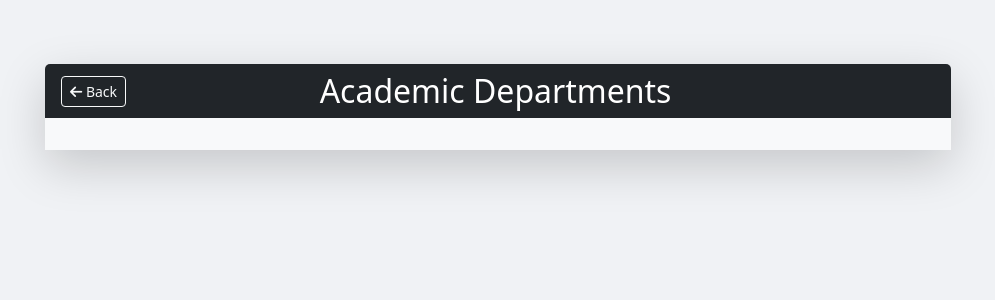
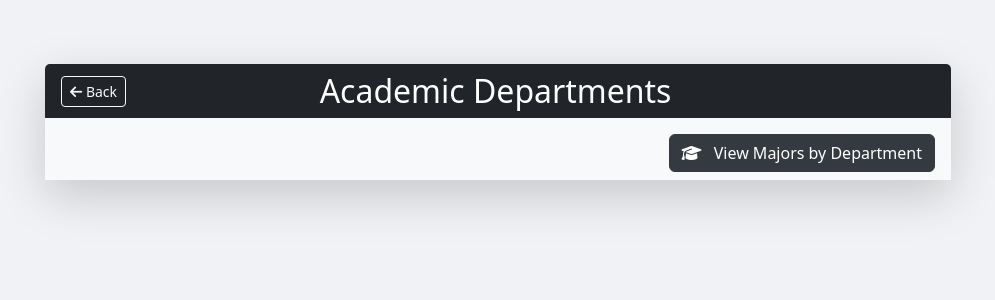
Before and after one commit to Jakub-Nowicki/project_databases_class, a Flask app: page /departments/ in a window 1280 px wide. Shown: the part 56-356 px from the top of the page, without its empty margins (142-1137 px from the left). Run offline with Flask 3, Linux system fonts and the light colour scheme; data that the repository does not hold is empty; some libraries are stand-ins or nearby versions.

Commit message:
Update departments_list.html

```diff
--- a/app/templates/departments_list.html
+++ b/app/templates/departments_list.html
@@ -18,6 +18,14 @@
                 </div>
 
                 <div class="card-body bg-light">
+
+                    <!-- Add this after the main header or where appropriate -->
+                    <div class="text-end mb-3">
+                        <a href="{{ url_for('departments.list_majors') }}" class="btn btn-dark">
+                            <i class="fas fa-graduation-cap me-2"></i> View Majors by Department
+                        </a>
+                    </div>
+
                     <div class="row g-4">
                         {% for department in departments %}
                         <div class="col-md-6 col-lg-4">
```
